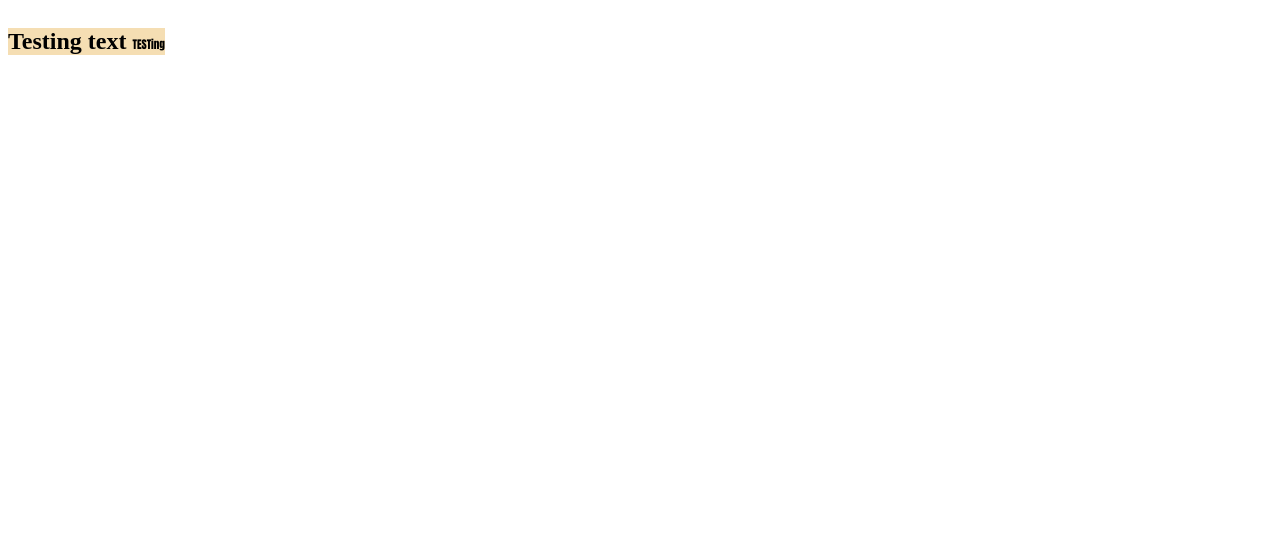
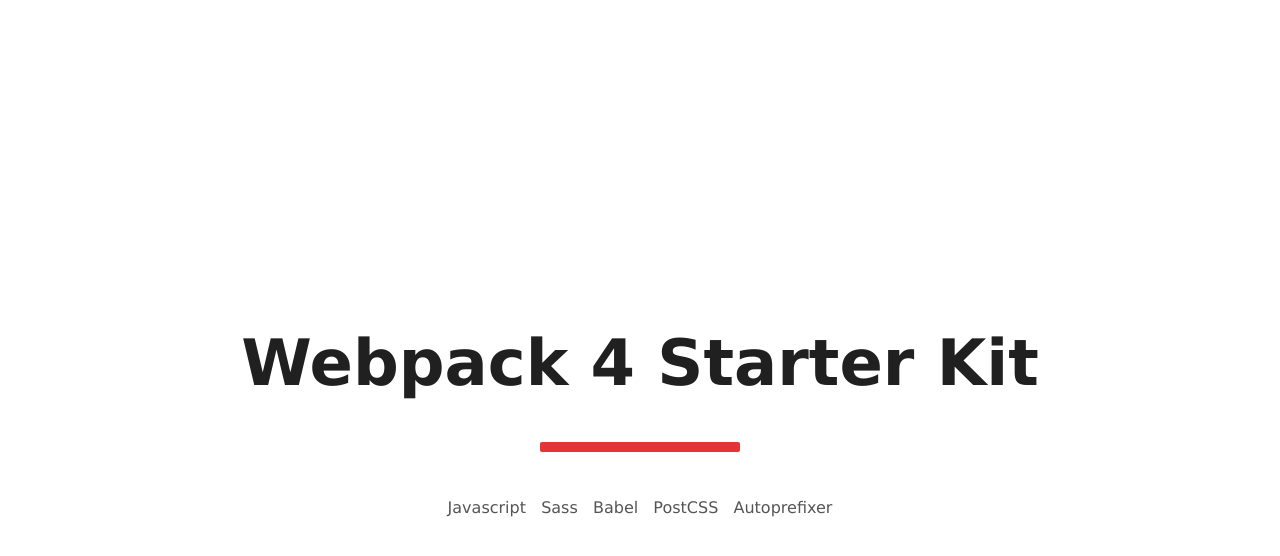
Before and after one commit to EbrahemLuhar/webpack-template-js-sass, a website built with webpack: page src/index.html in a window 1280 px wide. Built offline with nearby package versions, Linux system fonts and the light colour scheme.

Commit message:
added default layout

```diff
--- a/src/index.html
+++ b/src/index.html
@@ -7,8 +7,14 @@
     <title>Store</title>
 </head>
 <body>
-    <div>
-        <h2>Testing text <span>TESTing</span></h2>
+    <h1>Webpack 4 Starter Kit</h1>
+    <div class="line"></div>
+    <div class="list">
+        <p>Javascript</p>
+        <p>Sass</p>
+        <p>Babel</p>
+        <p>PostCSS</p>
+        <p>Autoprefixer</p>
     </div>
 </body>
 </html>
--- a/src/styles/scss/main.scss
+++ b/src/styles/scss/main.scss
@@ -1,14 +1,31 @@
-div {
+body {
     display: flex;
+    justify-content: center;
+    align-items: center;
+    flex-direction: column;
+    height: 100vh;
 
-    h2 {
-        background: wheat;
-        user-select: none;
+    h1 {
+        font-size: 4rem;
+        font-family: Verdana, Geneva, Tahoma, sans-serif;
+        text-align: center;
+        color: #202020;
+    }
 
-        span {
-            font-size: 0.7rem;
-            font-family: Impact, Haettenschweiler, 'Arial Narrow Bold', sans-serif;
-            user-select: none;
-        }
+    .line {
+        background: rgb(231, 51, 51);
+        height: 10px;
+        width: 200px;
+        border-radius: 2px;
+    }
+
+    .list {
+        display: flex;
+        justify-content: space-around;
+        width: 400px;
+        margin-top: 30px;
+        font-size: 1rem;
+        font-family: Verdana, Geneva, Tahoma, sans-serif;
+        color: rgb(85, 85, 85);
     }
 }
```
Also changed, not shown: dist/index.html, dist/styles.css.
